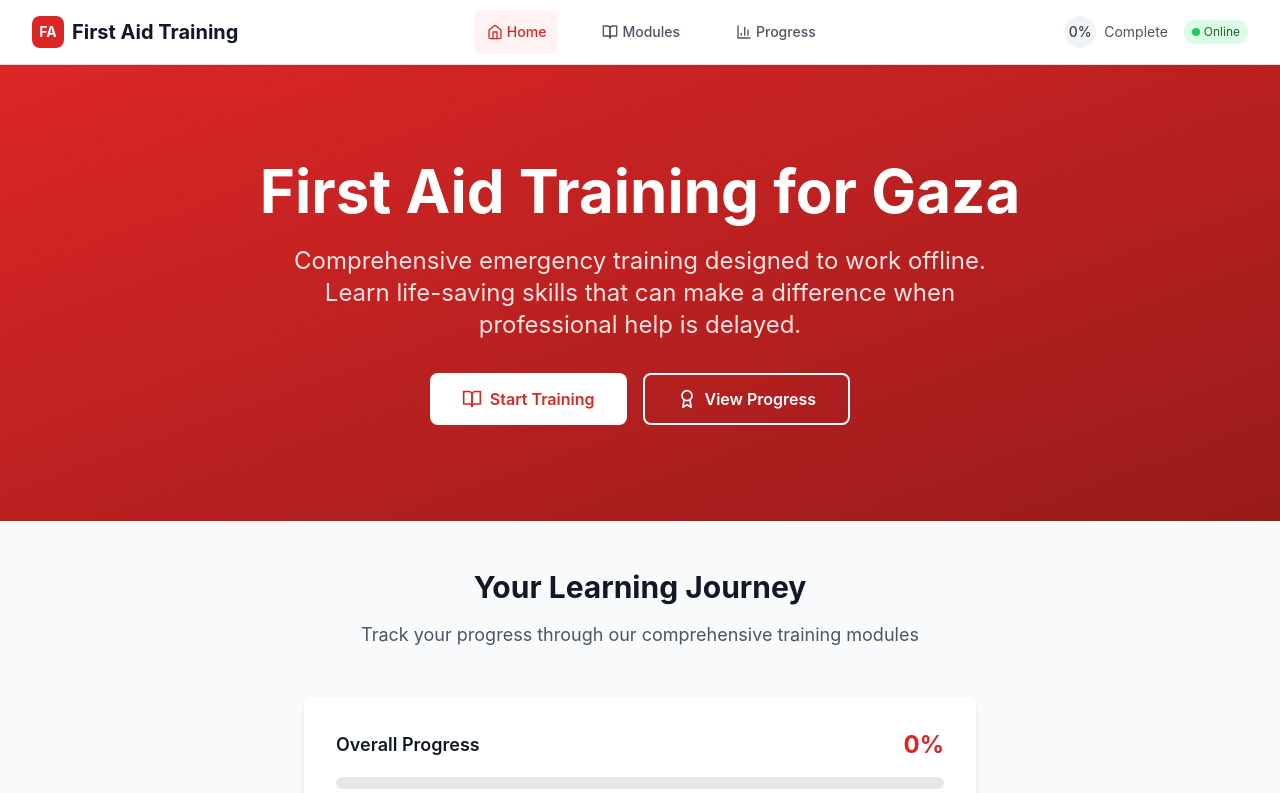
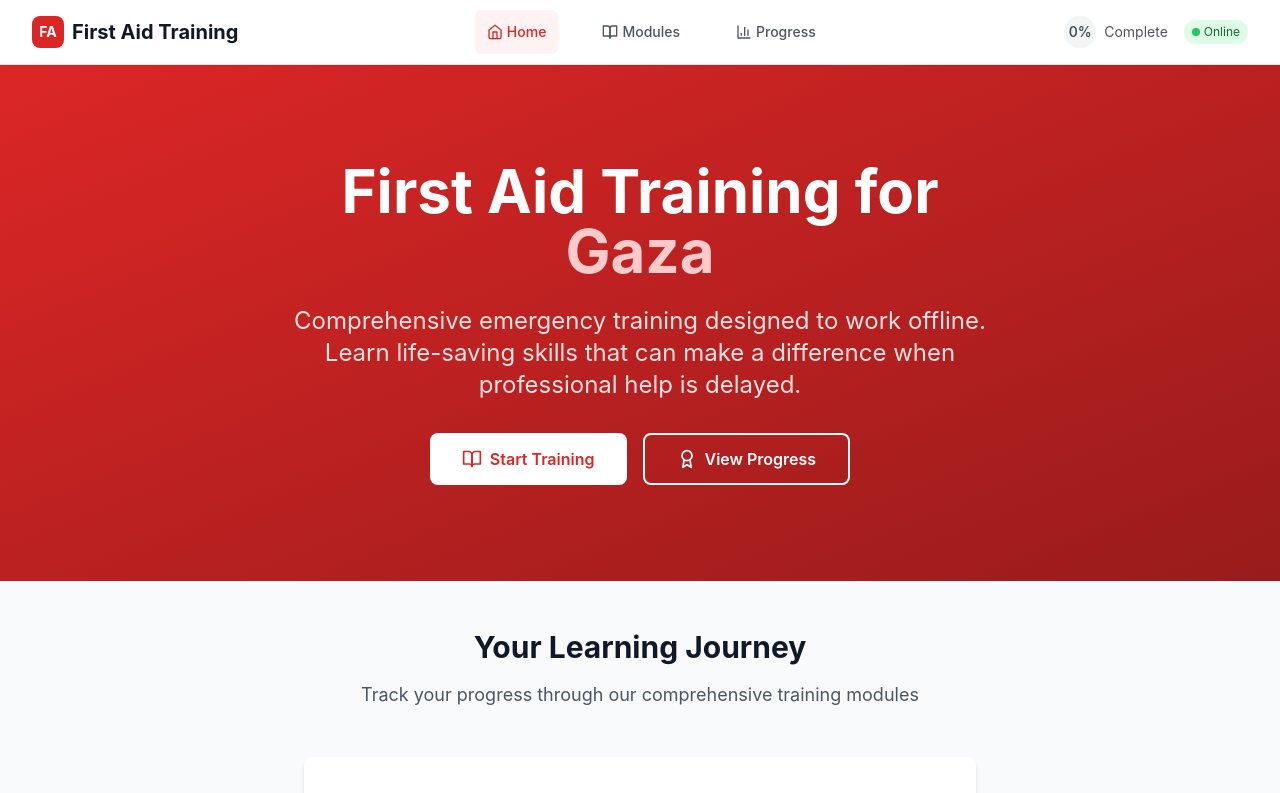
Before and after one commit to AliSarraf/Gaza, a React (Create React App) app: page / in a window 1280 px wide. Shown: the top 793 px of the page. Built offline with nearby package versions, Linux system fonts and the light colour scheme.

Commit message:
Refactor hero text in Home component to emphasize 'Gaza' with improved styling

```diff
--- a/src/pages/Home.js
+++ b/src/pages/Home.js
@@ -42,7 +42,8 @@ const Home = () => {
         <div className="max-w-7xl mx-auto px-4 sm:px-6 lg:px-8 py-16 md:py-24">
           <div className="text-center">
             <h1 className="text-4xl md:text-6xl font-bold mb-6">
-              First Aid Training for Gaza
+              First Aid Training for
+              <span className="block text-primary-200">Gaza</span>
             </h1>
             <p className="text-lg sm:text-xl md:text-2xl text-primary-100 mb-8 max-w-3xl mx-auto px-4">
               Comprehensive emergency training designed to work offline. Learn life-saving skills
```
